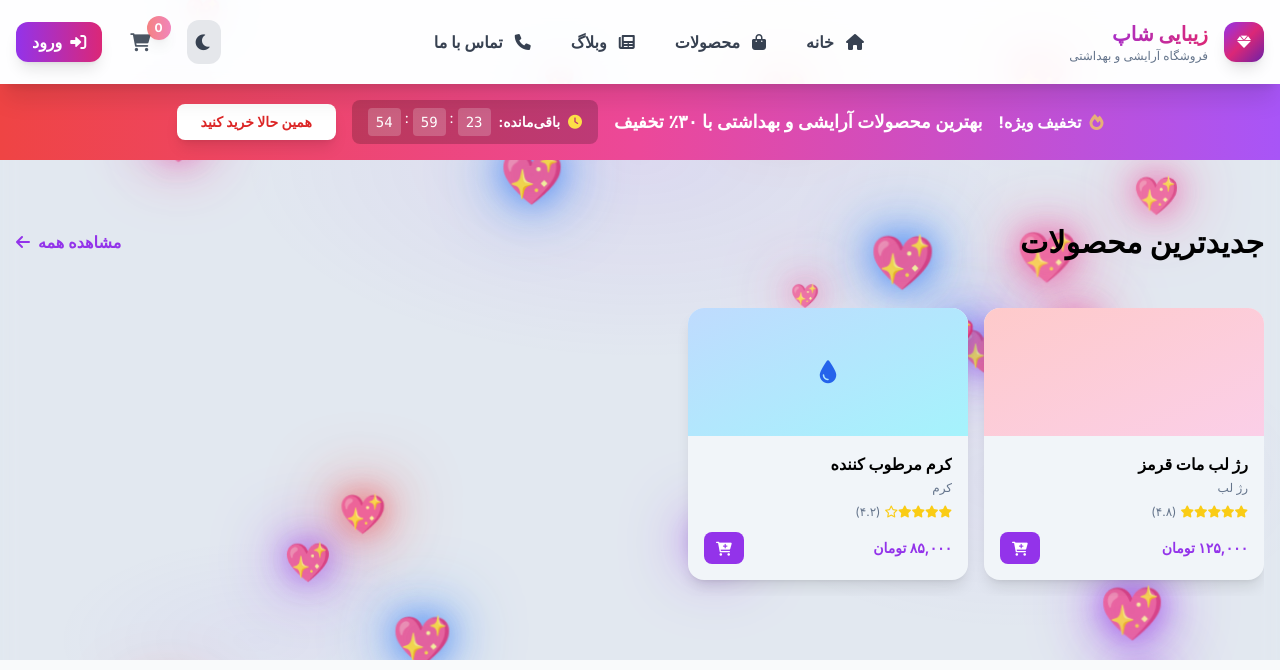
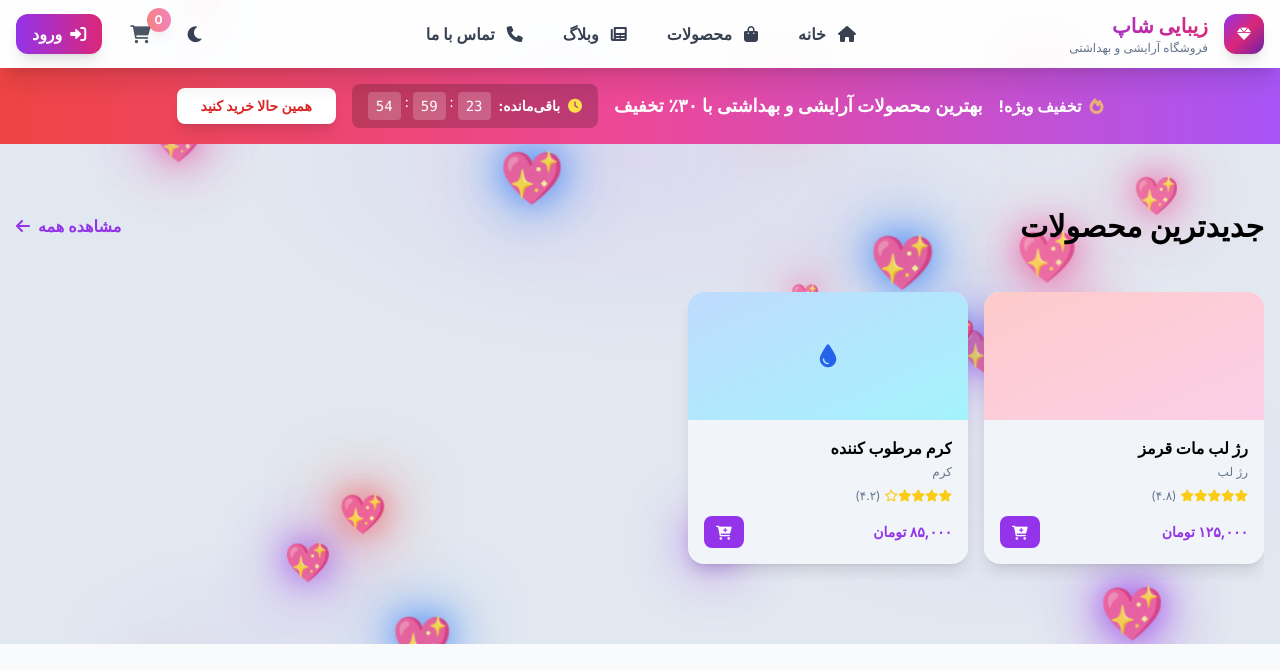
Before and after one commit to AbolfazlMohammady/online_shop, a Django app: page / in a window 1280 px wide. Shown: the top 670 px of the page. Run offline with Django 5.2, Linux system fonts and the light colour scheme; data that the repository does not hold is empty; some libraries are stand-ins or nearby versions.

Commit message:
دیباگ

```diff
--- a/templates/base.html
+++ b/templates/base.html
@@ -62,12 +62,8 @@
 
                 <!-- Actions -->
                 <div class="flex items-center gap-3">
-                    <button onclick="toggleTheme()" class="nav-link px-2 py-2 rounded-lg font-semibold hover:bg-purple-50 dark:hover:bg-purple-900/20 hover:text-purple-600 transition-all duration-300 relative group text-gray-700 dark:text-gray-300">
-                        <span class="socket" aria-hidden="true">
-                            <span class="socket-shadow"></span>
-                            <i id="theme-icon" class="fas fa-moon text-lg text-gray-700 dark:text-gray-200"></i>
-                        </span>
-                        <span class="sr-only">Toggle theme</span>
+                    <button onclick="toggleTheme()" class="p-2 text-gray-700 dark:text-gray-200 hover:text-purple-600 transition-colors">
+                        <i id="theme-icon" class="fas fa-moon text-lg"></i>
                     </button>
                     <a href="{% url 'shop:cart' %}" class="nav-link px-4 py-2 rounded-lg font-semibold hover:bg-purple-50 dark:hover:bg-purple-900/20 hover:text-purple-600 transition-all duration-300 relative group text-gray-700 dark:text-gray-300">
                         <i class="fas fa-shopping-cart text-lg text-gray-600 dark:text-gray-200"></i>
--- a/templates/home.html
+++ b/templates/home.html
@@ -47,7 +47,7 @@
                     {% if latest_products %}
                     <div class="flex gap-3 sm:gap-4 overflow-x-auto pb-2" style="scroll-behavior: smooth; scrollbar-width: thin;">
                         {% for product in latest_products %}
-                        <div class="min-w-[200px] sm:min-w-[240px] theme-card rounded-2xl shadow-lg overflow-hidden card-hover relative">
+                        <div class="min-w-[200px] sm:min-w-[240px] theme-card rounded-2xl shadow-lg overflow-hidden card-hover relative cursor-pointer" onclick="window.location.href='{% url 'shop:product_detail' product.slug %}'">
                             <div class="absolute top-2 right-2 bg-green-500 text-white px-2 py-1 rounded-lg text-[11px] font-bold">جدید</div>
                             <div class="h-28 sm:h-32 bg-gradient-to-br from-pink-100 to-purple-100 flex items-center justify-center">
                                 {% if product.images.first %}
@@ -62,11 +62,8 @@
                                 <div class="flex items-center justify-between">
                                     <span class="text-xs sm:text-sm font-bold text-purple-600">{{ product.price|floatformat:0|add_commas }} تومان</span>
                                     <div class="flex items-center gap-2">
-                                        <button class="wishlist-btn w-8 h-8 rounded-full bg-gray-200 text-gray-600 hover:bg-red-500 hover:text-white transition-colors flex items-center justify-center" data-product-id="{{ product.id }}">
+                                        <button class="wishlist-btn w-8 h-8 rounded-full bg-gray-200 text-gray-600 hover:bg-red-500 hover:text-white transition-colors flex items-center justify-center" data-product-id="{{ product.id }}" onclick="event.stopPropagation(); toggleWishlistHome('{{ product.id }}', this)">
                                             <i class="far fa-heart"></i>
-                                        </button>
-                                        <button class="cart-button w-8 h-8 rounded-full bg-purple-600 text-white hover:bg-purple-700 transition-colors flex items-center justify-center" data-product-id="{{ product.id }}">
-                                            <i class="fas fa-cart-plus"></i>
                                         </button>
                                     </div>
                                 </div>
```
